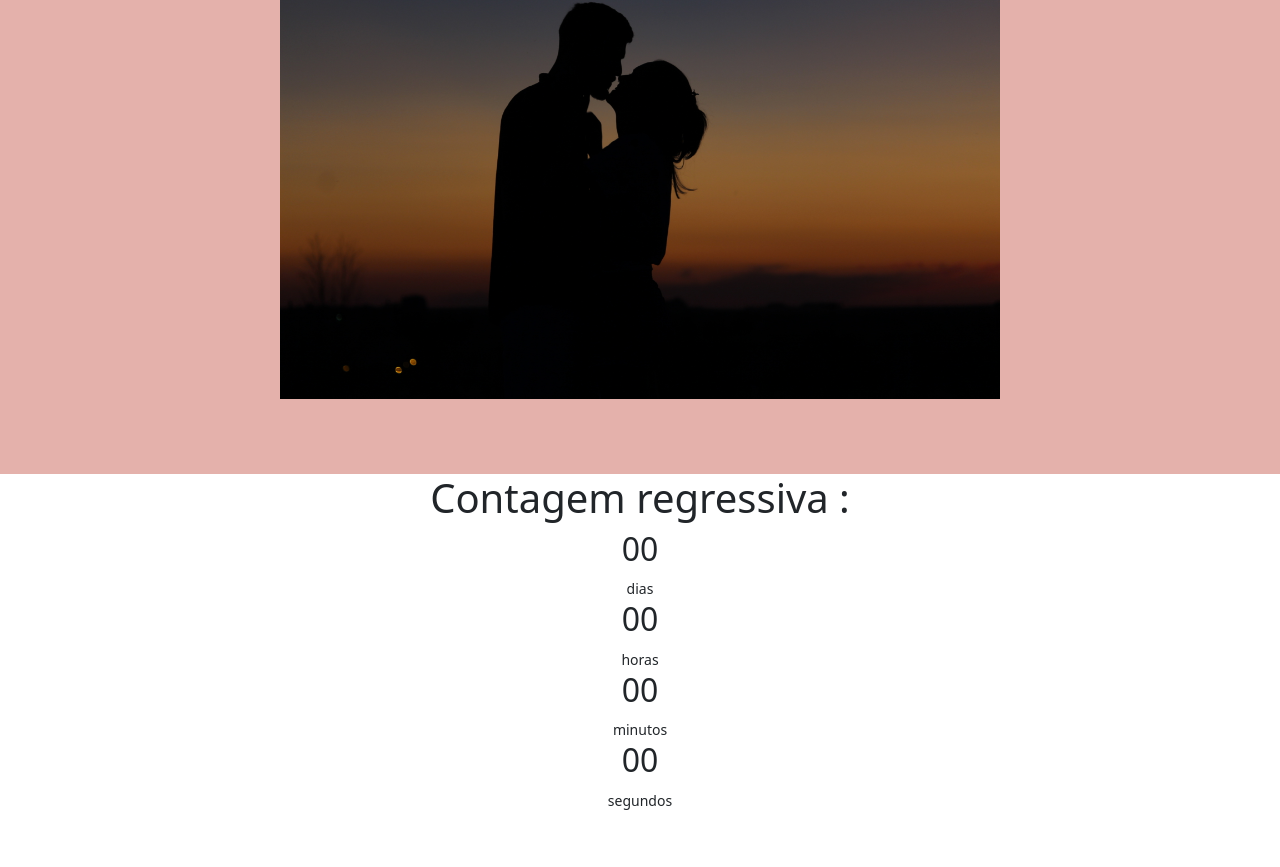
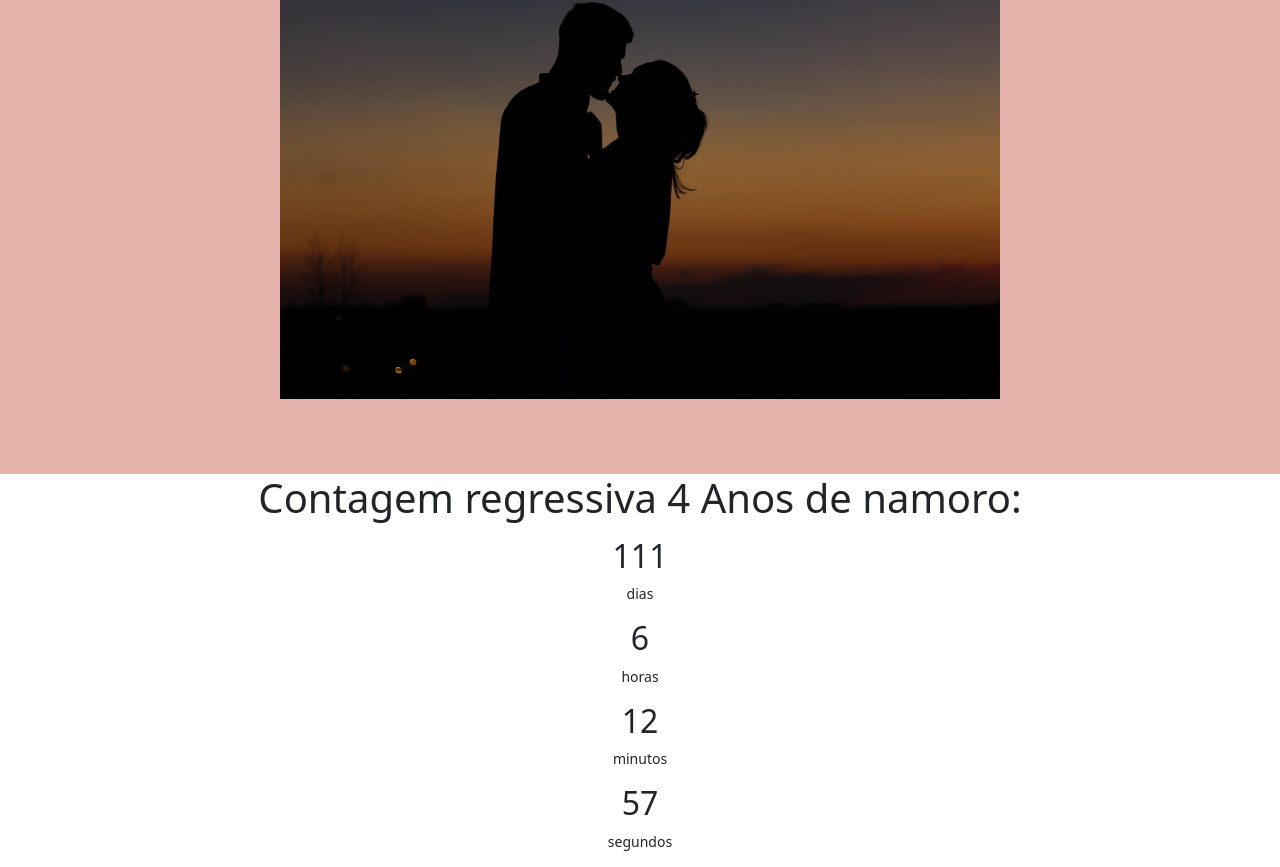
Before and after one commit to Gustavobedimm/app-data, a React (Create React App) app: page / in a window 1280 px wide. Shown: the part 326-1193 px from the top of the page. Before the commit the page ends 1138 px from the top, so only its background shows below. Built offline with nearby package versions, Linux system fonts and the light colour scheme.

Commit message:
teste cronometro

```diff
--- a/src/App.css
+++ b/src/App.css
@@ -28,6 +28,13 @@
 .App-link {
   color: #61dafb;
 }
+.time {
+	display: flex;
+	flex-direction: column;
+	align-items: center;
+	justify-content: center;
+	margin: 15px;
+}
 
 @keyframes App-logo-spin {
   from {
--- a/src/App.js
+++ b/src/App.js
@@ -7,6 +7,11 @@ function App() {
   const [texto, setTexto] = useState("");
   const [texto2, setTexto2] = useState("");
   const [texto3, setTexto3] = useState("");
+  const [days, setDays] = useState("");
+  const [hours, setHours] = useState("");
+  const [minutes, setMinutes] = useState("");
+  const [seconds, setSeconds] = useState("");
+
 
   useEffect(() => {
     function calcula() {
@@ -25,6 +30,22 @@ function App() {
       setTexto2("ou " + mesesTotal + " Meses")
       setTexto3("ou " + Math.floor(diffInDays) + " Dias")
     }
+    const newtYear = new Date().getFullYear() + 1;
+    const newYearTime = new Date(`March 29 ${newtYear} 00:00:00`);
+
+    const updateCountdown = () => {
+      const currentTime = new Date();
+      const difference = newYearTime - currentTime;
+      const days = Math.floor(difference / 1000 / 60 / 60 / 24);
+      const hours = Math.floor(difference / 1000 / 60 / 60) % 24;
+      const minutes = Math.floor(difference / 1000 / 60) % 60;
+      const seconds = Math.floor(difference / 1000) % 60;
+      setDays(days);
+      setHours(hours);
+      setMinutes(minutes);
+      setSeconds(seconds);
+    };
+    setInterval(updateCountdown, 1000);
     calcula();
   }, []);
   return (
@@ -37,22 +58,22 @@ function App() {
         <img className="App-logo" src={img1} />
       </header>
 
-<h1>Contagem regressiva : </h1>
-<div id="countdown" class="countdown">
-	<div class="time">
-		<h2 id="days">00</h2>
+<h1>Contagem regressiva 4 Anos de namoro: </h1>
+<div id="countdown" className="countdown">
+	<div className="time">
+		<h2 id="days">{days}</h2>
 		<small>dias</small>
 	</div>
-	<div class="time">
-		<h2 id="hours">00</h2>
+	<div className="time">
+		<h2 id="hours">{hours}</h2>
 		<small>horas</small>
 	</div>
-	<div class="time">
-		<h2 id="minutes">00</h2>
+	<div className="time">
+		<h2 id="minutes">{minutes}</h2>
 		<small>minutos</small>
 	</div>
-	<div class="time">
-		<h2 id="seconds">00</h2>
+	<div className="time">
+		<h2 id="seconds">{seconds}</h2>
 		<small>segundos</small>
 	</div>
 </div>
```
